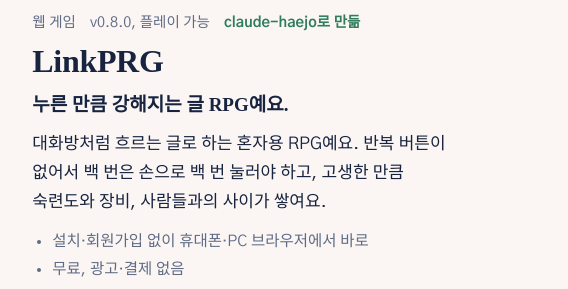
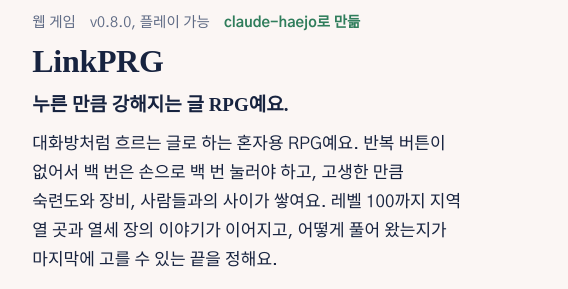
Before and after one commit to ff-1204/ff-1204.github.io, a plain HTML site: page index.html in a window 1280 px wide. Shown: the part 1900-2189 px from the top of the page, 712-1280 px from the left. Drawn offline with Linux system fonts and the light colour scheme; no server answers; a web font is replaced by a local one.

Commit message:
docs: LinkPRG 카드의 소개 글을 레벨 100판에 맞게

```diff
--- a/index.html
+++ b/index.html
@@ -191,7 +191,7 @@
         <p class="kind"><span>웹 게임</span><span>v0.8.0, 플레이 가능</span><span class="made">claude-haejo로 만듦</span></p>
         <h3>LinkPRG</h3>
         <p class="one">누른 만큼 강해지는 글 RPG예요.</p>
-        <p class="desc">대화방처럼 흐르는 글로 하는 혼자용 RPG예요. 반복 버튼이 없어서 백 번은 손으로 백 번 눌러야 하고, 고생한 만큼 숙련도와 장비, 사람들과의 사이가 쌓여요.</p>
+        <p class="desc">대화방처럼 흐르는 글로 하는 혼자용 RPG예요. 반복 버튼이 없어서 백 번은 손으로 백 번 눌러야 하고, 고생한 만큼 숙련도와 장비, 사람들과의 사이가 쌓여요. 레벨 100까지 지역 열 곳과 열세 장의 이야기가 이어지고, 어떻게 풀어 왔는지가 마지막에 고를 수 있는 끝을 정해요.</p>
         <ul>
           <li>설치·회원가입 없이 휴대폰·PC 브라우저에서 바로</li>
           <li>무료, 광고·결제 없음</li>
```
